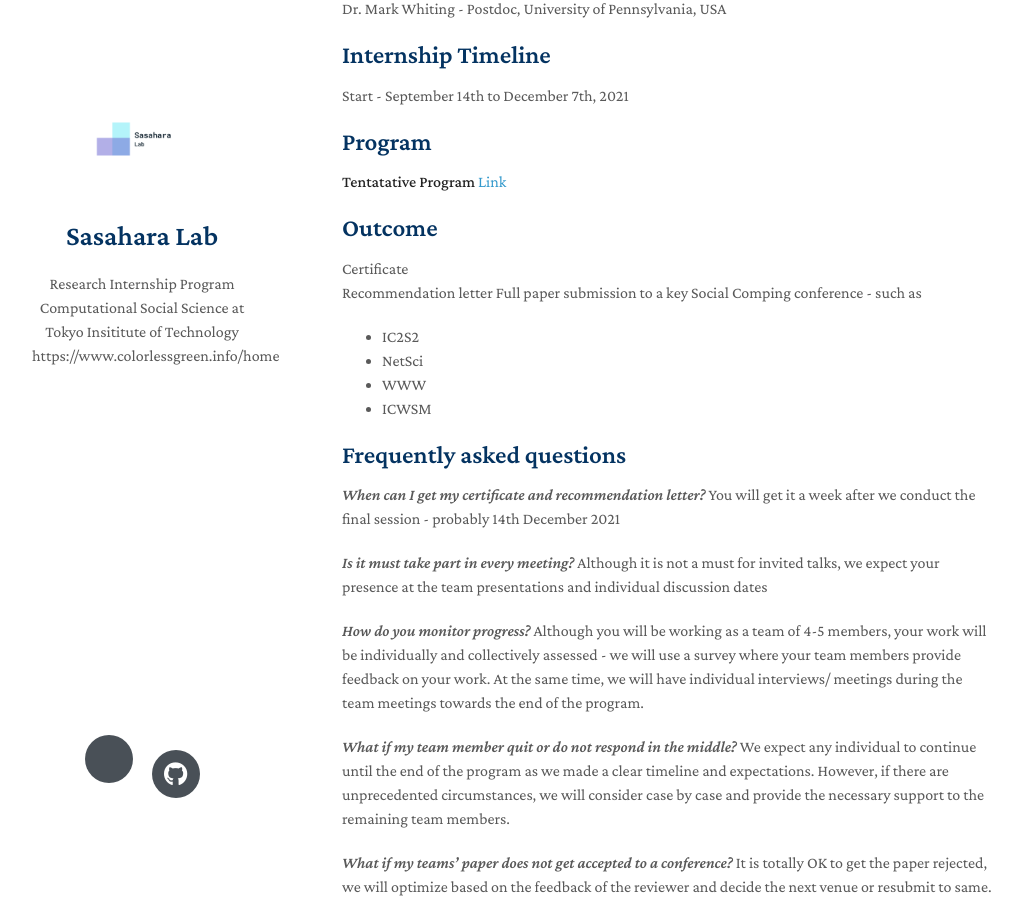
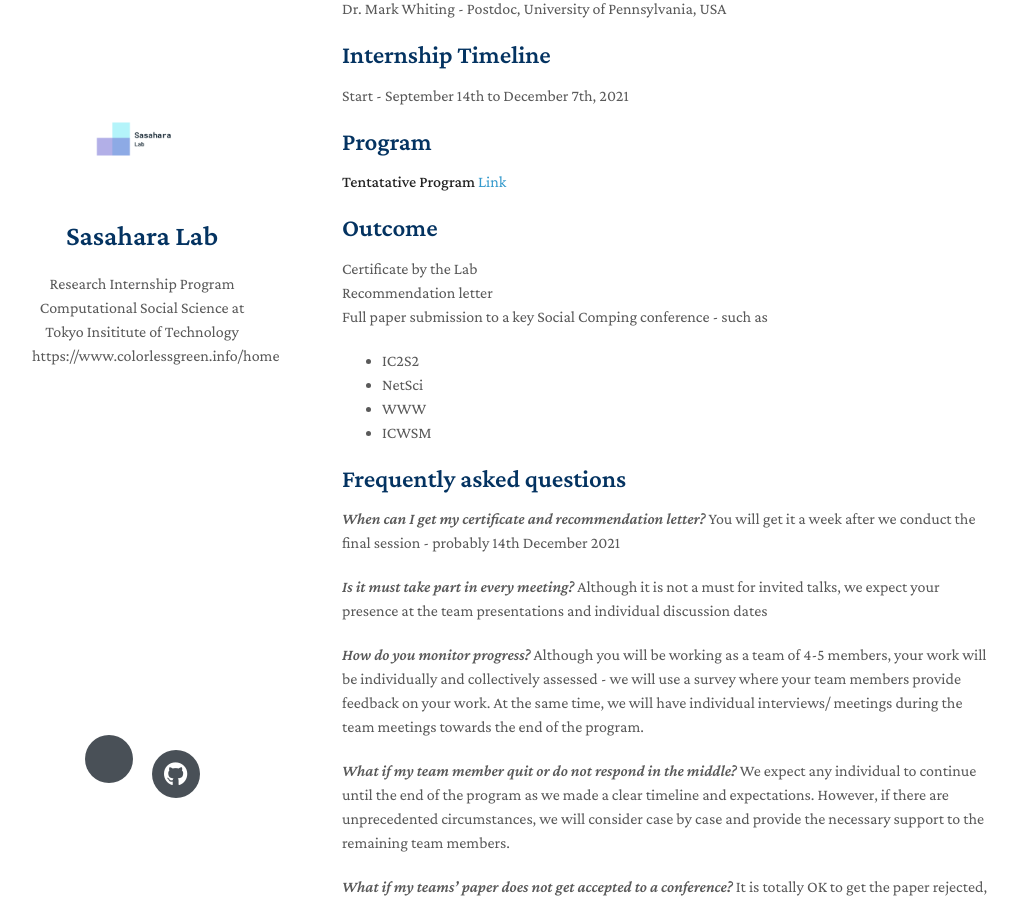
Before and after one commit to TokyoTech-SasaharaLAB-CREST/Research-Internship, a Jekyll site: the page built from index.md, in a window 1280 px wide and 900 px high, scrolled down 465 px. Shown: the whole window, without its empty margins (128-1150 px from the left). Built offline with Jekyll 4.4.1, drawn with Linux system fonts in a browser that asks for light colours; nearby versions of some CDN libraries; a style sheet for code colours, icons or effects is not loaded; our own code applies the rules of GitHub Pages for plain Markdown files.

Commit message:
Update index.md

```diff
--- a/index.md
+++ b/index.md
@@ -28,8 +28,10 @@ Start - September 14th to  December 7th, 2021
 
 
 ## Outcome
-Certificate
+Certificate by the Lab
+<br>
 Recommendation letter
+<br>
 Full paper submission to a key Social Comping conference - such as
 - IC2S2
 - NetSci
```
